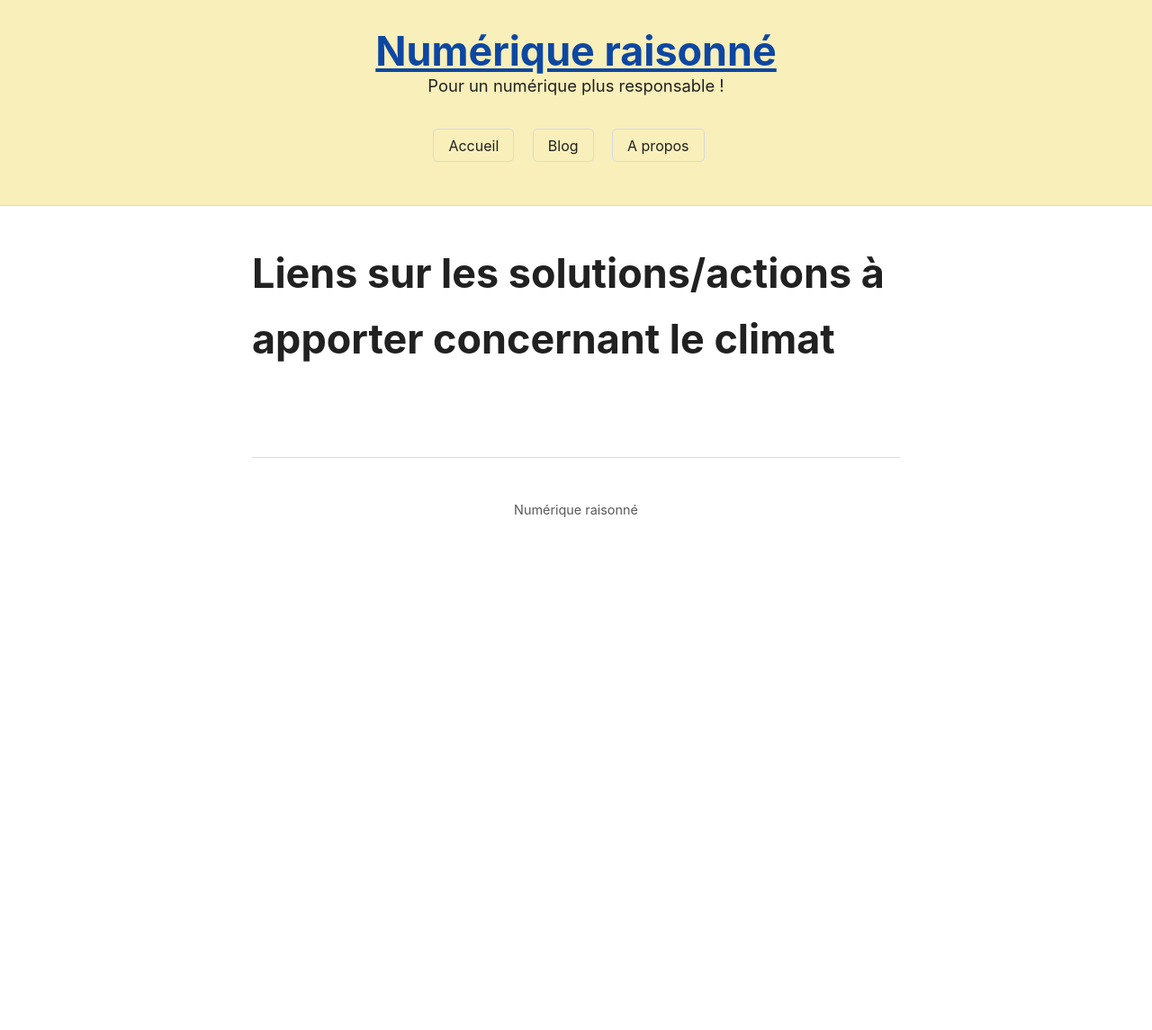
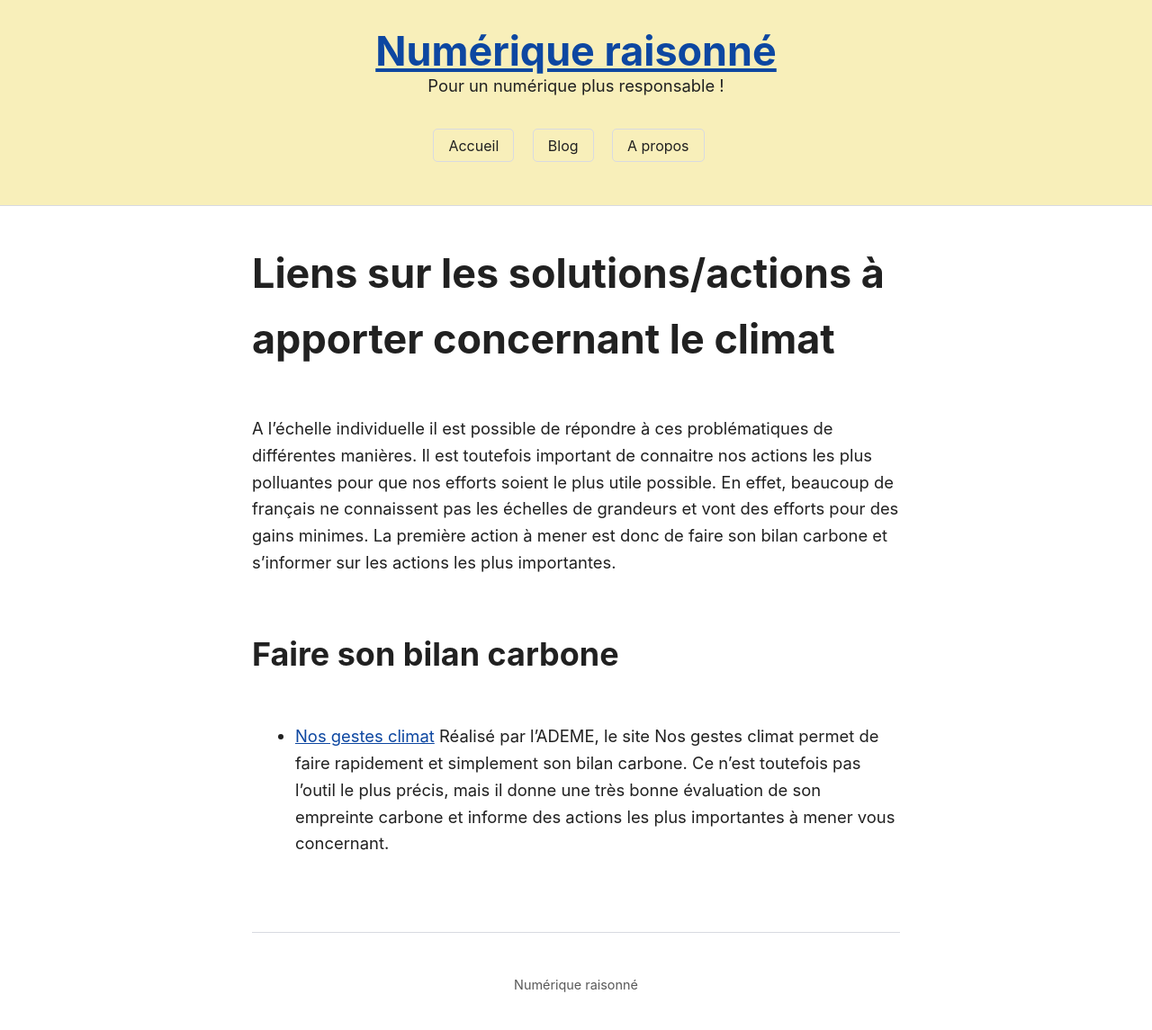
Before and after one commit to Slandais/slandais.github.io, a Jekyll site: the page built from pages/liensClimatSolutionsIndividuelles.md, in a window 1280 px wide. Shown: the whole page at 90% size. Built offline with Jekyll 4.4.1, drawn with Linux system fonts in a browser that asks for light colours; our own code applies the rules of GitHub Pages for plain Markdown files; before the commit the page ends 900 px from its top, so only the background shows below that.

Commit message:
Update liensClimatSolutionsIndividuelles.md

```diff
--- a/pages/liensClimatSolutionsIndividuelles.md
+++ b/pages/liensClimatSolutionsIndividuelles.md
@@ -1 +1,11 @@
 # Liens sur les solutions/actions à apporter concernant le climat
+
+A l'échelle individuelle il est possible de répondre à ces problématiques de différentes manières.
+Il est toutefois important de connaitre nos actions les plus polluantes pour que nos efforts soient le plus utile possible.
+En effet, beaucoup de français ne connaissent pas les échelles de grandeurs et vont des efforts pour des gains minimes.
+La première action à mener est donc de faire son bilan carbone et s'informer sur les actions les plus importantes.
+
+## Faire son bilan carbone
+
+* [Nos gestes climat](https://nosgestesclimat.fr/)
+Réalisé par l'ADEME, le site Nos gestes climat permet de faire rapidement et simplement son bilan carbone. Ce n'est toutefois pas l'outil le plus précis, mais il donne une très bonne évaluation de son empreinte carbone et informe des actions les plus importantes à mener vous concernant.
```
